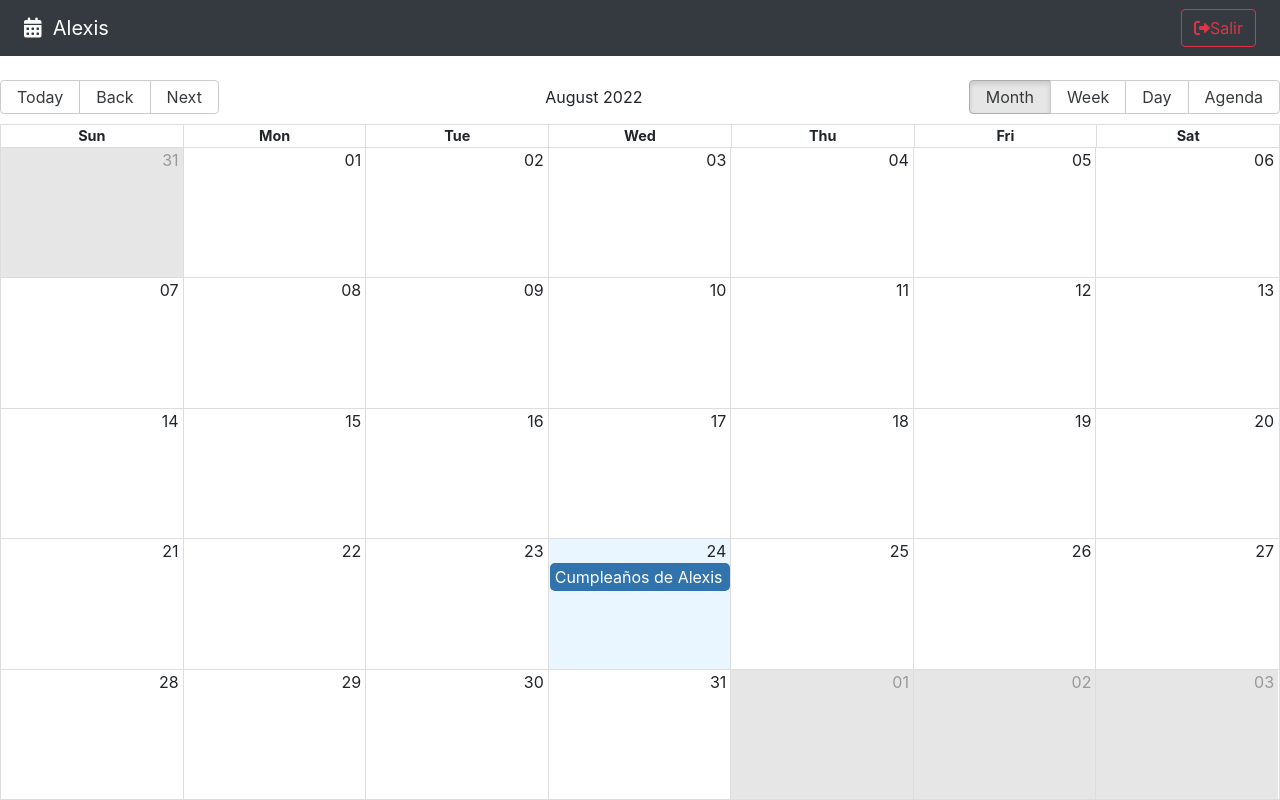
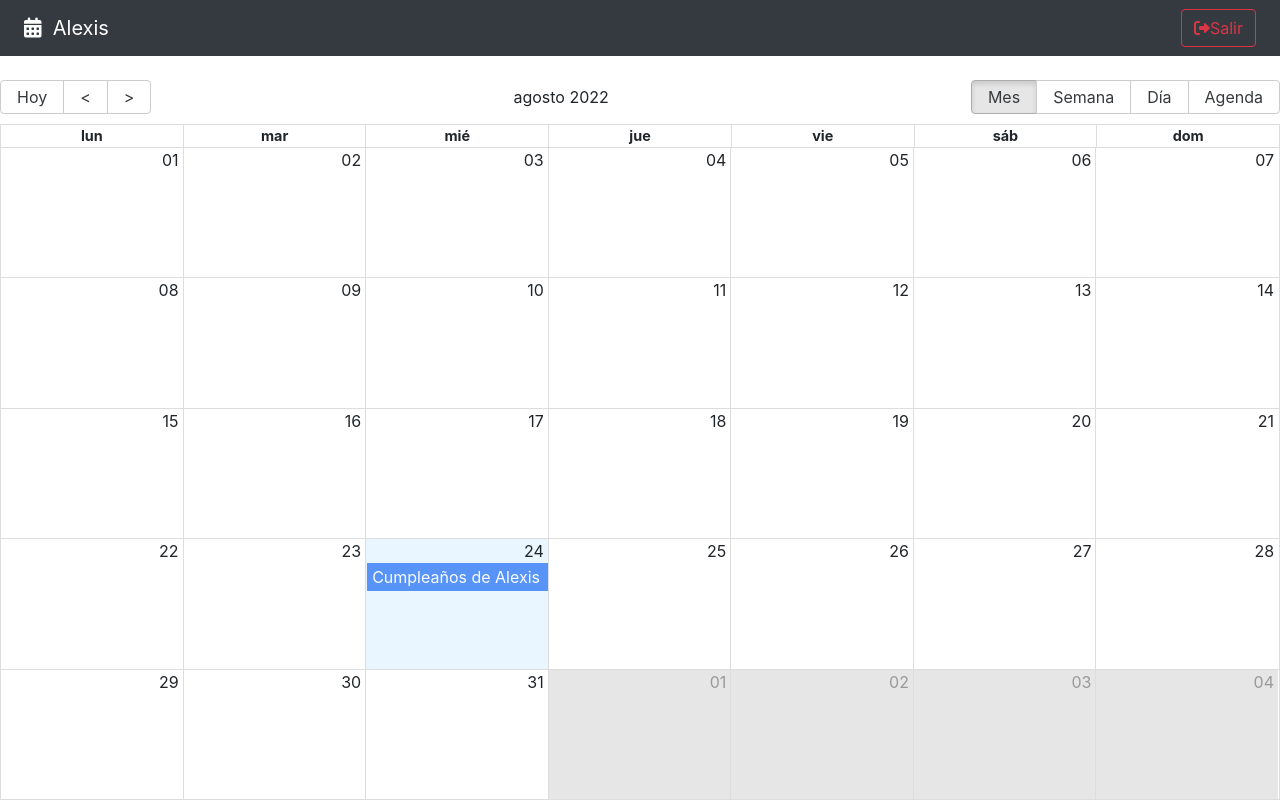
Before and after one commit to AlPetrovich/Calendar-MERN, a React (Vite) app: page / in a window 1280 px wide. Built offline with nearby package versions, Linux system fonts and the light colour scheme.

Commit message:
configuraciones calendar

```diff
--- a/src/calendar/pages/CalendarPage.jsx
+++ b/src/calendar/pages/CalendarPage.jsx
@@ -1,21 +1,10 @@
-import { Calendar, dateFnsLocalizer } from 'react-big-calendar';
+import { Calendar } from 'react-big-calendar';
 import 'react-big-calendar/lib/css/react-big-calendar.css';
-import { addHours, format, parse, startOfWeek, getDay } from 'date-fns';
-import enUS from 'date-fns/locale/en-US';
+import { addHours } from 'date-fns';
+import { NavBar } from '../components/NavBar';
+import { localizer, getMessagesEs } from '../../helpers';
 
-import { NavBar } from '../components/NavBar';
 
-const locales = {
-  'en-US': enUS,
-};
-
-const localizer = dateFnsLocalizer({
-  format,
-  parse,
-  startOfWeek,
-  getDay,
-  locales,
-});
 
 const events= [{
   title: 'Cumpleaños de Alexis',
@@ -30,18 +19,37 @@
 }]
 
 export const CalendarPage = () => {
+
+  const eventStyleGetter = ( event, start, end, isSelected ) => {
+      console.log({event, start, end, isSelected});
+
+      const style = {
+        backgroundColor: '#347Cf7',
+        borderRadius: '0px',
+        opacity: 0.8,
+        color: 'white',
+      }
+
+      return {
+        style
+      }
+  }
+
+
   return (
     <div>
       <NavBar />
 
       <Calendar
-      localizer={localizer}
-      events={events}
-      startAccessor="start"
-      endAccessor="end"
-      style={{ height: 'calc( 100vh - 80px)' }}
+        culture='es'
+        localizer={localizer}
+        events={events}
+        startAccessor="start"
+        endAccessor="end"
+        style={{ height: 'calc( 100vh - 80px)' }}
+        messages={getMessagesEs()}
+        eventPropGetter={ eventStyleGetter }
       />
-
 
     </div>
   )
--- /dev/null
+++ b/src/helpers/calendarLocalizer.js
@@ -0,0 +1,15 @@
+import { dateFnsLocalizer } from 'react-big-calendar';
+import { format, parse, startOfWeek, getDay } from 'date-fns';
+import esEs from 'date-fns/locale/es';
+
+const locales = {
+  'es': esEs,
+};
+
+export const localizer = dateFnsLocalizer({
+  format,
+  parse,
+  startOfWeek,
+  getDay,
+  locales,
+});
--- /dev/null
+++ b/src/helpers/getMessages.js
@@ -0,0 +1,17 @@
+export const getMessagesEs = () => {
+    return {
+        allDay: 'Todo el día',
+        previous: '<',
+        next: '>',
+        today: 'Hoy',
+        month: 'Mes',
+        week: 'Semana',
+        day: 'Día',
+        agenda: 'Agenda',
+        date: 'Fecha',
+        time: 'Hora',
+        event: 'Evento',
+        noEventsInRange: 'No hay eventos en este rango',
+        showMore: total => `+ Ver más (${total})`
+    };
+}
--- /dev/null
+++ b/src/helpers/index.js
@@ -0,0 +1,2 @@
+export * from './calendarLocalizer';
+export * from './getMessages';
```
